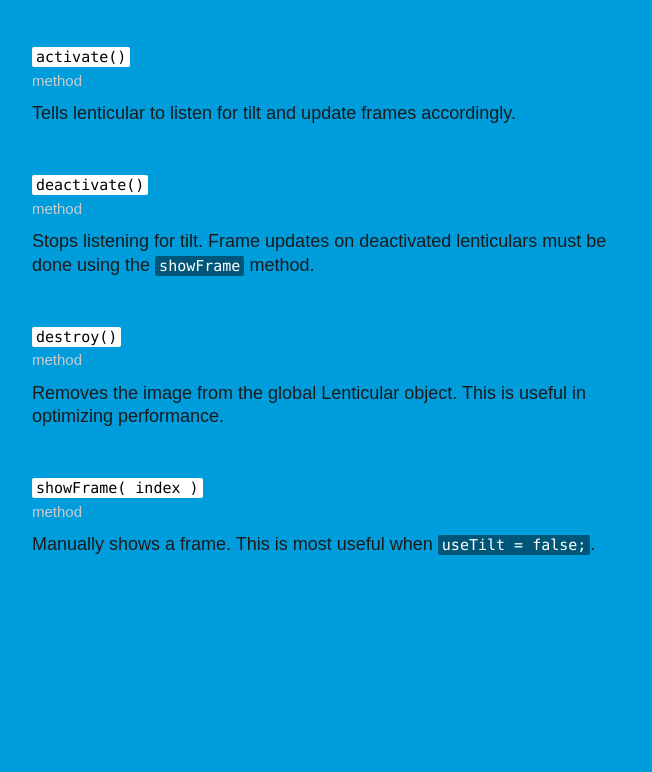
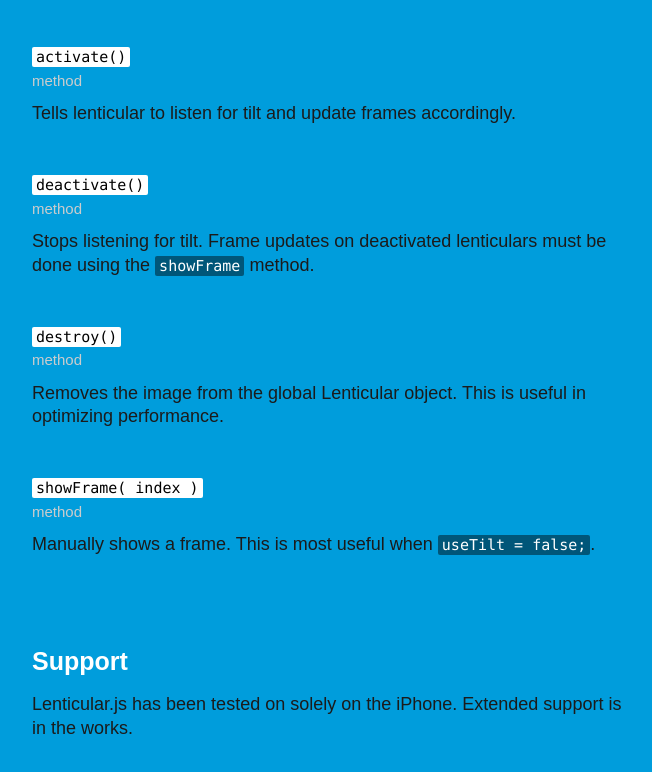
Before and after one commit to thomasxiii/lenticular.js, a plain HTML site: page docs.html in a window 1280 px wide. Shown: the part 2189-2961 px from the top of the page, without its empty margins (308-960 px from the left). Before the commit the page ends 2894 px from the top, so only its background shows below. Drawn offline with Linux system fonts and the light colour scheme.

Commit message:
added support section

```diff
--- a/docs.html
+++ b/docs.html
@@ -143,6 +143,10 @@
 			</dl>
 		</section>
 	</section>
+	<section>
+		<h3>Support</h3>
+		<p>Lenticular.js has been tested on solely on the iPhone. Extended support is in the works.</p>
+	</section>
 </article>
 
 </body>
```
